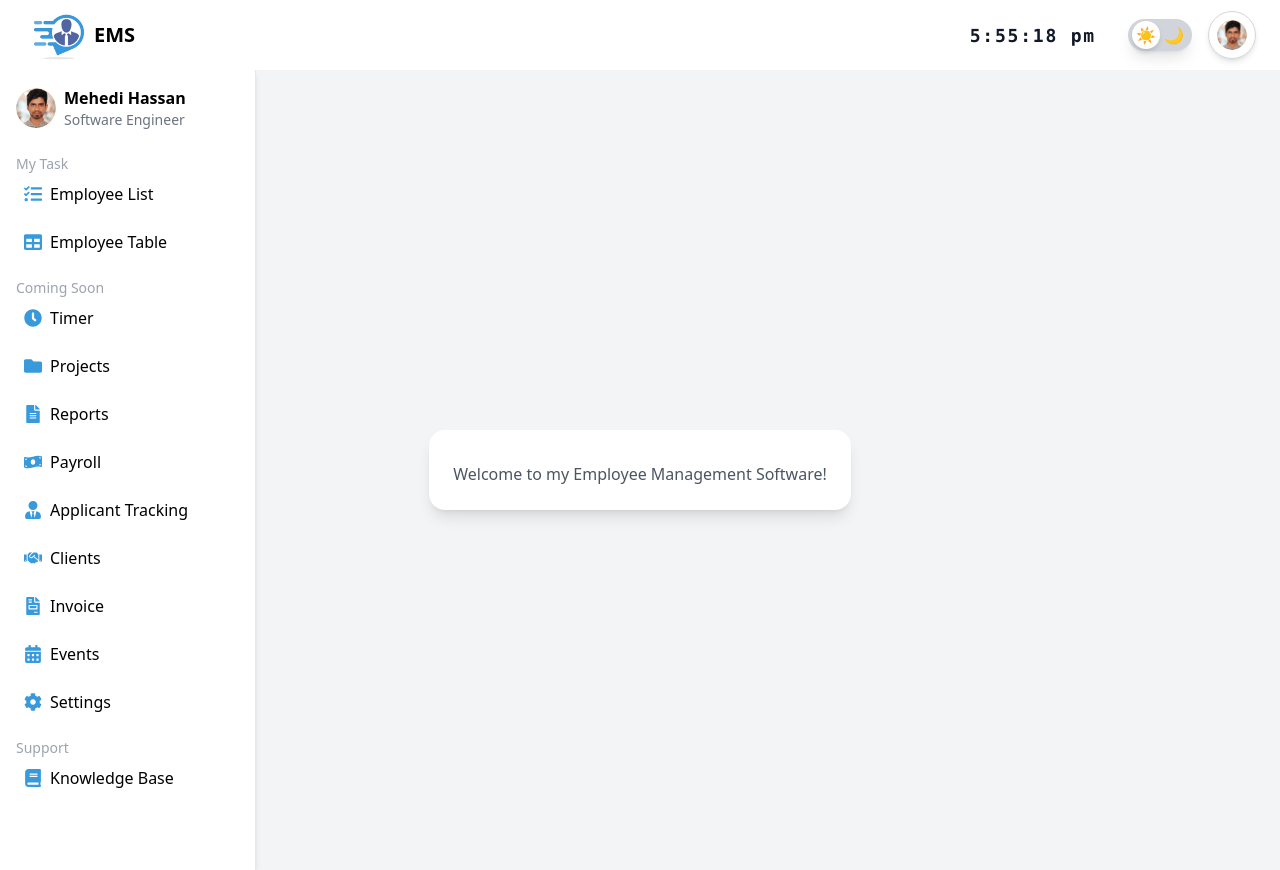
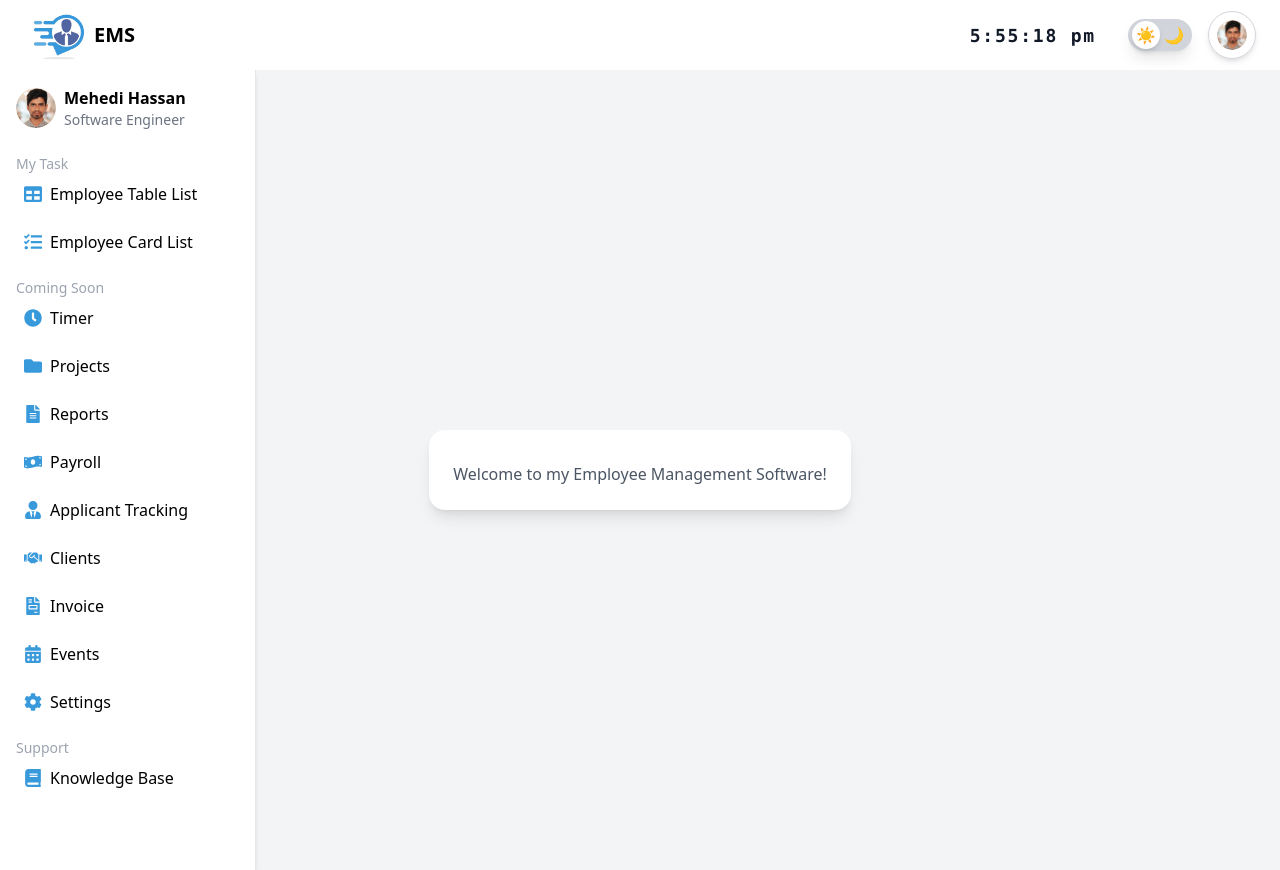
Before and after one commit to Mehedi4467/employee-management-system, a Next.js app: page / in a window 1280 px wide. Built offline with nearby package versions, Linux system fonts and the light colour scheme.

Commit message:
ready for deploy

```diff
--- a/src/components/Common/SideBar.tsx
+++ b/src/components/Common/SideBar.tsx
@@ -1,7 +1,7 @@
-'use client';
-import Image from 'next/image';
-import { usePathname, useRouter } from 'next/navigation';
-import React from 'react';
+"use client";
+import Image from "next/image";
+import { usePathname, useRouter } from "next/navigation";
+import React from "react";
 import {
   FaTasks,
   FaTable,
@@ -15,8 +15,8 @@ import {
   FaCalendarAlt,
   FaCog,
   FaBook,
-} from 'react-icons/fa';
-import { admin } from '../../../lib/admin';
+} from "react-icons/fa";
+import { admin } from "../../../lib/admin";
 interface SideBarProps {
   setIsOpen?: (isOpen: boolean) => void;
 }
@@ -27,7 +27,7 @@ const SideBar: React.FC<SideBarProps> = ({ setIsOpen }) => {
     <>
       <div className="flex items-center space-x-2 mb-6">
         <Image
-          src={admin?.image || '/icon/user.png'}
+          src={admin?.image || "/icon/user.png"}
           alt="admin image"
           width={40}
           height={40}
@@ -44,33 +44,33 @@ const SideBar: React.FC<SideBarProps> = ({ setIsOpen }) => {
           <ul className="space-y-2">
             <li
               onClick={() => {
+                router.push(`/employee-list-table-view`);
+                setIsOpen?.(false);
+              }}
+              className={`flex items-center space-x-2 p-2 rounded cursor-pointer
+                ${
+                  pathname === "/employee-list-table-view"
+                    ? "bg-gray-200 dark:bg-gray-600 font-semibold"
+                    : "hover:bg-gray-100 dark:hover:bg-gray-700"
+                }`}
+            >
+              <FaTable className="text-[#3899db] text-lg" />
+              <span>Employee Table List</span>
+            </li>
+            <li
+              onClick={() => {
                 router.push(`/employee-list-card-view`);
                 setIsOpen?.(false);
               }}
               className={`flex items-center space-x-2 p-2 rounded cursor-pointer
                 ${
-                  pathname === '/employee-list-card-view'
-                    ? 'bg-gray-200 dark:bg-gray-600 font-semibold'
-                    : 'hover:bg-gray-100 dark:hover:bg-gray-700'
+                  pathname === "/employee-list-card-view"
+                    ? "bg-gray-200 dark:bg-gray-600 font-semibold"
+                    : "hover:bg-gray-100 dark:hover:bg-gray-700"
                 }`}
             >
               <FaTasks className="text-[#3899db] text-lg" />
-              <span>Employee List</span>
-            </li>
-            <li
-              onClick={() => {
-                router.push(`/employee-list-table-view`);
-                setIsOpen?.(false);
-              }}
-              className={`flex items-center space-x-2 p-2 rounded cursor-pointer
-                ${
-                  pathname === '/employee-list-table-view'
-                    ? 'bg-gray-200 dark:bg-gray-600 font-semibold'
-                    : 'hover:bg-gray-100 dark:hover:bg-gray-700'
-                }`}
-            >
-              <FaTable className="text-[#3899db] text-lg" />
-              <span>Employee Table</span>
+              <span>Employee Card List</span>
             </li>
           </ul>
         </div>
@@ -81,31 +81,31 @@ const SideBar: React.FC<SideBarProps> = ({ setIsOpen }) => {
               <FaClock className="text-[#3899db] text-lg" /> <span>Timer</span>
             </li>
             <li className="flex items-center space-x-2 p-2 rounded hover:bg-gray-100 dark:hover:bg-gray-700 cursor-not-allowed">
-              <FaFolder className="text-[#3899db] text-lg" />{' '}
+              <FaFolder className="text-[#3899db] text-lg" />{" "}
               <span>Projects</span>
             </li>
             <li className="flex items-center space-x-2 p-2 rounded hover:bg-gray-100 dark:hover:bg-gray-700 cursor-not-allowed">
-              <FaFileAlt className="text-[#3899db] text-lg" />{' '}
+              <FaFileAlt className="text-[#3899db] text-lg" />{" "}
               <span>Reports</span>
             </li>
             <li className="flex items-center space-x-2 p-2 rounded hover:bg-gray-100 dark:hover:bg-gray-700 cursor-not-allowed">
-              <FaMoneyBillWave className="text-[#3899db] text-lg" />{' '}
+              <FaMoneyBillWave className="text-[#3899db] text-lg" />{" "}
               <span>Payroll</span>
             </li>
             <li className="flex items-center space-x-2 p-2 rounded hover:bg-gray-100 dark:hover:bg-gray-700 cursor-not-allowed">
-              <FaUserTie className="text-[#3899db] text-lg" />{' '}
+              <FaUserTie className="text-[#3899db] text-lg" />{" "}
               <span>Applicant Tracking</span>
             </li>
             <li className="flex items-center space-x-2 p-2 rounded hover:bg-gray-100 dark:hover:bg-gray-700 cursor-not-allowed">
-              <FaHandshake className="text-[#3899db] text-lg" />{' '}
+              <FaHandshake className="text-[#3899db] text-lg" />{" "}
               <span>Clients</span>
             </li>
             <li className="flex items-center space-x-2 p-2 rounded hover:bg-gray-100 dark:hover:bg-gray-700 cursor-not-allowed">
-              <FaFileInvoice className="text-[#3899db] text-lg" />{' '}
+              <FaFileInvoice className="text-[#3899db] text-lg" />{" "}
               <span>Invoice</span>
             </li>
             <li className="flex items-center space-x-2 p-2 rounded hover:bg-gray-100 dark:hover:bg-gray-700 cursor-not-allowed">
-              <FaCalendarAlt className="text-[#3899db] text-lg" />{' '}
+              <FaCalendarAlt className="text-[#3899db] text-lg" />{" "}
               <span>Events</span>
             </li>
             <li className="flex items-center space-x-2 p-2 rounded hover:bg-gray-100 dark:hover:bg-gray-700 cursor-not-allowed">
@@ -117,7 +117,7 @@ const SideBar: React.FC<SideBarProps> = ({ setIsOpen }) => {
           <p className="text-gray-400 text-sm">Support</p>
           <ul>
             <li className="flex items-center space-x-2 p-2 rounded hover:bg-gray-100 dark:hover:bg-gray-700 cursor-not-allowed">
-              <FaBook className="text-[#3899db] text-lg" />{' '}
+              <FaBook className="text-[#3899db] text-lg" />{" "}
               <span>Knowledge Base</span>
             </li>
           </ul>
```
Also changed, not shown: lib/mongodb.js (+0 -24 lines), src/app/layout.tsx (+8 -42 lines), src/components/Common/SearchBar.tsx (+10 -11 lines), src/middleware.ts (+6 -6 lines).
